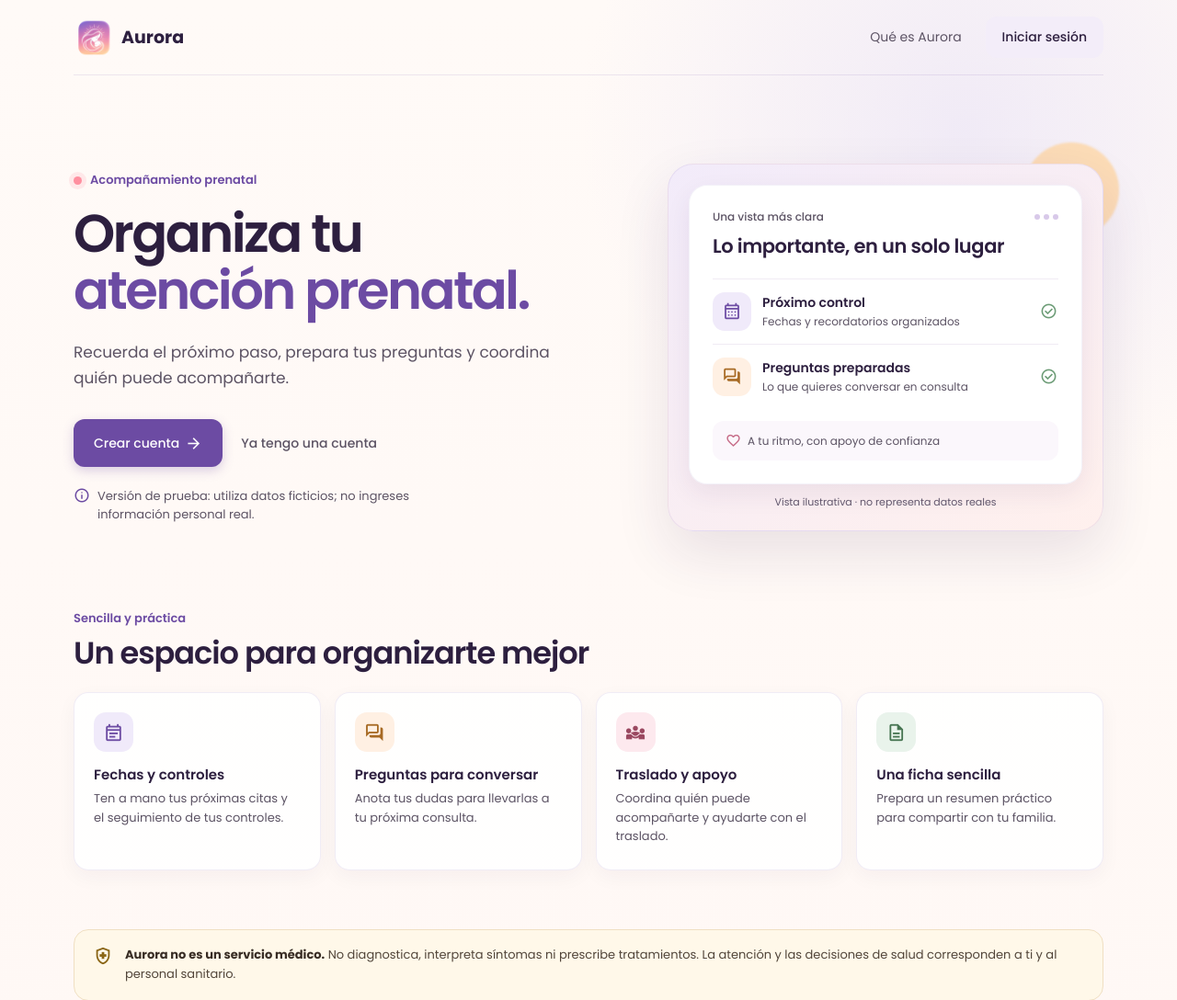
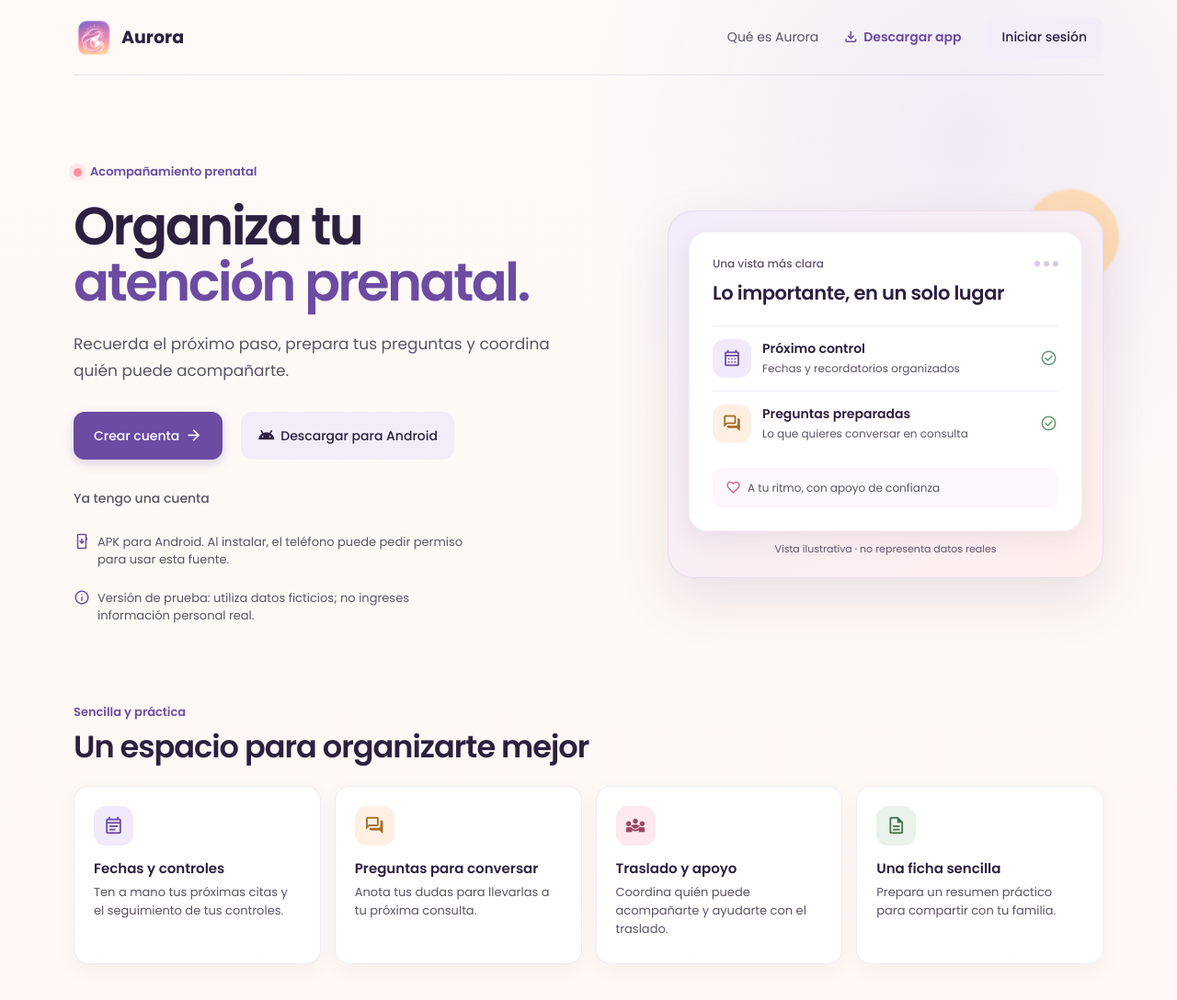
Before and after one commit to freddyguevara085-stack/Aurora, a Flask app: page / in a window 1280 px wide. Shown: the top 1088 px of the page at 92% size. Run offline with Flask 3, Linux system fonts and the light colour scheme; parts of the project's set-up code (start-up, migrations or seed data) failed here and were passed over.

Commit message:
Agrega landing y descarga de APK

```diff
--- a/android/app/src/main/res/values/strings.xml
+++ b/android/app/src/main/res/values/strings.xml
@@ -1,4 +1,4 @@
 <resources>
     <string name="app_name">Aurora</string>
-    <string name="server_url">https://CAMBIA-ESTA-URL-por-tu-dominio.example/</string>
+    <string name="server_url">https://158-158-0-166.sslip.io/</string>
 </resources>
--- a/controllers/publicas.py
+++ b/controllers/publicas.py
@@ -23,6 +23,17 @@ def index():
         return render_template('public_home.html')
     home_data = construir_inicio(current_user.id)
     return render_template('index.html', home=home_data)
+
+
+@main_bp.route('/descargar/aurora.apk')
+def descargar_apk():
+    """Entrega la versión Android publicada desde la página de inicio."""
+    return send_from_directory(
+        'static/downloads',
+        'Aurora.apk',
+        as_attachment=True,
+        download_name='Aurora.apk',
+    )
 
 
 @main_bp.route('/guia')
--- a/static/css/pages.css
+++ b/static/css/pages.css
@@ -3391,7 +3391,8 @@
 
 .public-home__brand,
 .public-home__nav,
-.public-home__about-link {
+.public-home__about-link,
+.public-home__download-link {
   display: inline-flex;
   align-items: center;
 }
@@ -3400,7 +3401,10 @@
 .public-home__brand img { display: block; width: 42px; height: 42px; border-radius: 13px; }
 .public-home__nav { gap: 26px; }
 .public-home__about-link { min-height: 44px; color: var(--muted); font-size: 14px; }
+.public-home__download-link { min-height: 44px; gap: 5px; color: var(--primary); font-size: 14px; font-weight: 600; }
+.public-home__download-link .material-symbols-outlined { font-size: 18px; }
 .public-home__about-link:hover,
+.public-home__download-link:hover,
 .public-home__login-link:hover,
 .public-home__footer a:hover { color: var(--primary); text-decoration: underline; text-underline-offset: 4px; }
 .public-home__signin { min-height: 44px; }
@@ -3424,7 +3428,11 @@
 .public-home__primary-action .material-symbols-outlined { font-size: 19px; transition: transform .18s ease; }
 .public-home__primary-action:hover { box-shadow: 0 7px 18px rgba(108, 75, 163, .25); transform: translateY(-1px); }
 .public-home__primary-action:hover .material-symbols-outlined { transform: translateX(3px); }
+.public-home__download-action { min-height: 52px; padding-inline: 18px; }
+.public-home__download-action .material-symbols-outlined { font-size: 19px; }
 .public-home__login-link { display: inline-flex; min-height: 44px; align-items: center; color: var(--muted); font-size: 14px; font-weight: 500; }
+.public-home__download-note { display: flex; max-width: 55ch; align-items: flex-start; gap: 8px; margin: 16px 0 0; color: #5c5364; font-size: 13px; line-height: 1.5; }
+.public-home__download-note .material-symbols-outlined { flex: 0 0 auto; color: var(--primary); font-size: 18px; }
 .public-home__demo-note { display: flex; max-width: 52ch; align-items: flex-start; gap: 8px; margin: 22px 0 0; color: #5c5364; font-size: 13px; line-height: 1.5; }
 .public-home__demo-note .material-symbols-outlined { flex: 0 0 auto; color: var(--primary); font-size: 18px; }
 
@@ -3494,6 +3502,7 @@
   .public-home__hero { padding-top: 40px; }
   .public-home__actions { display: grid; gap: 8px; margin-top: 24px; }
   .public-home__primary-action { width: 100%; }
+  .public-home__download-action { width: 100%; }
   .public-home__login-link { justify-content: center; }
   .public-home__preview { padding: 14px; border-radius: 22px; }
   .public-home__preview-card { padding: 19px; }
--- a/templates/layouts/base.html
+++ b/templates/layouts/base.html
@@ -12,7 +12,7 @@
     <link rel="stylesheet" href="{{ url_for('static', filename='css/tokens.css') }}?v=27">
     <link rel="stylesheet" href="{{ url_for('static', filename='css/base.css') }}?v=29">
     <link rel="stylesheet" href="{{ url_for('static', filename='css/components.css') }}?v=33">
-    <link rel="stylesheet" href="{{ url_for('static', filename='css/pages.css') }}?v=33">
+    <link rel="stylesheet" href="{{ url_for('static', filename='css/pages.css') }}?v=34">
     <link rel="stylesheet" href="{{ url_for('static', filename='css/print.css') }}?v=27">
     <title>{% block title %}Aurora{% endblock %}</title>
 </head>
--- a/templates/public_home.html
+++ b/templates/public_home.html
@@ -10,6 +10,9 @@
       </a>
       <nav class="public-home__nav" aria-label="Navegación principal">
         <a class="public-home__about-link" href="{{ url_for('main.acerca') }}">Qué es Aurora</a>
+        <a class="public-home__download-link" href="{{ url_for('main.descargar_apk') }}">
+          <span class="material-symbols-outlined" aria-hidden="true">download</span> Descargar app
+        </a>
         <a class="button button--secondary public-home__signin" href="{{ url_for('auth.login') }}">Iniciar sesión</a>
       </nav>
     </header>
@@ -23,8 +26,12 @@
           <a class="button button--primary public-home__primary-action" href="{{ url_for('auth.registro') }}">
             Crear cuenta <span class="material-symbols-outlined" aria-hidden="true">arrow_forward</span>
           </a>
+          <a class="button button--secondary public-home__download-action" href="{{ url_for('main.descargar_apk') }}">
+            <span class="material-symbols-outlined" aria-hidden="true">android</span> Descargar para Android
+          </a>
           <a class="public-home__login-link" href="{{ url_for('auth.login') }}">Ya tengo una cuenta</a>
         </div>
+        <p class="public-home__download-note"><span class="material-symbols-outlined" aria-hidden="true">install_mobile</span> APK para Android. Al instalar, el teléfono puede pedir permiso para usar esta fuente.</p>
         <p class="public-home__demo-note"><span class="material-symbols-outlined" aria-hidden="true">info</span> Versión de prueba: utiliza datos ficticios; no ingreses información personal real.</p>
       </div>
 
```
Also changed, not shown: tests/test_routes.py (+16 -0 lines), 1 other file.
